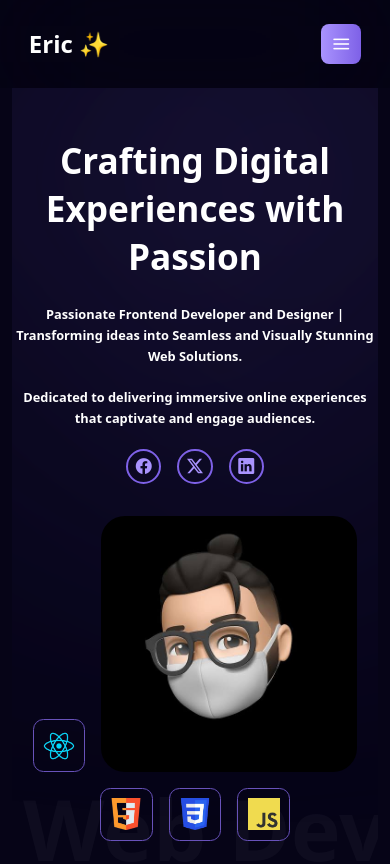
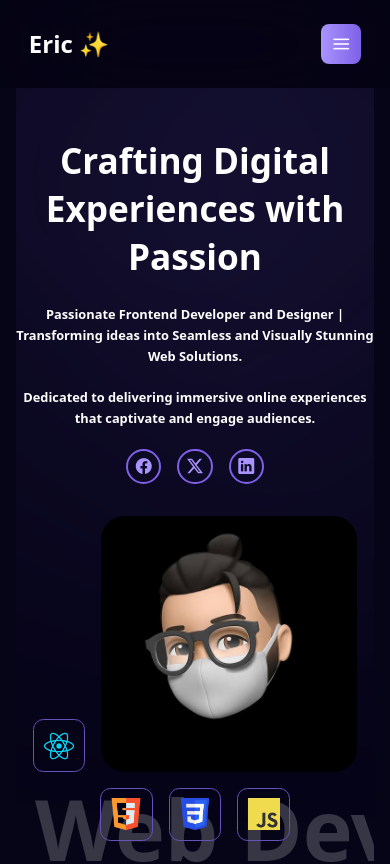
Before and after one commit to Ealfred1/EricAlfred, a React (Vite) app: page / in a window 390 px wide. Shown: the top 864 px of the page. Built offline with nearby package versions, Linux system fonts and the light colour scheme.

Commit message:
project section

```diff
--- a/src/components/Hero/Hero.jsx
+++ b/src/components/Hero/Hero.jsx
@@ -109,7 +109,7 @@ const Hero = () => {
         </motion.div>
       </motion.div>
        <motion.div
-        className="slidingContainer w-[50%] z-[-2] font-bold absolute text-[10vh] md:text-[30vh] lg:text-[50vh] bottom-[-20px] md:bottom-[-50px] lg:bottom-[-120px] whitespace-nowrap text-[#ffffff09]"
+        className="slidingContainer w-[50%] z-[-2] font-bold absolute text-[10vh] md:text-[30vh] lg:text-[50vh] bottom-[-20px] md:bottom-[-50px] lg:bottom-[-120px] whitespace-nowrap text-[rgba(255,255,255,0.2)] md:text-[#ffffff09]"
         variants={sliderVariants}
         initial="initial"
         animate="animate"
--- a/src/index.css
+++ b/src/index.css
@@ -53,7 +53,7 @@ html {
 
   @media screen and (max-width: 640px) {
     .hero-container {
-      @apply overflow-x-hidden -mx-1;
+      @apply overflow-x-hidden;
     }
   }
 
```
Also changed, not shown: 1 other file (tests, documents, lock files or other folders).
